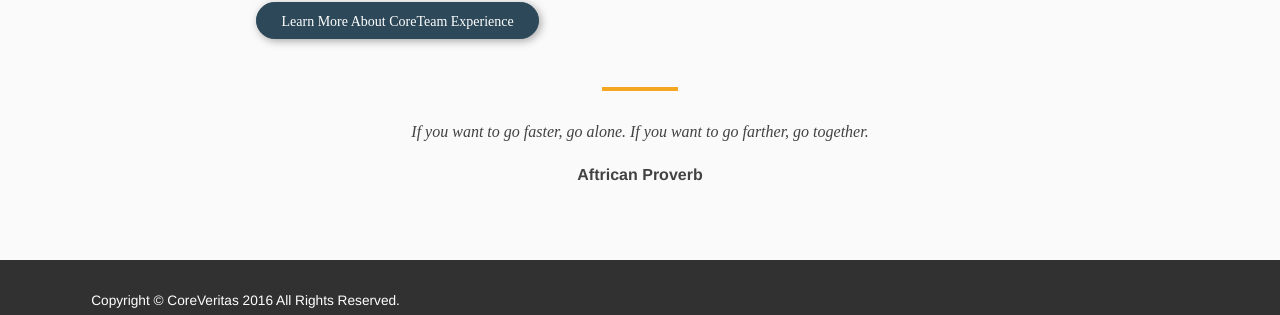
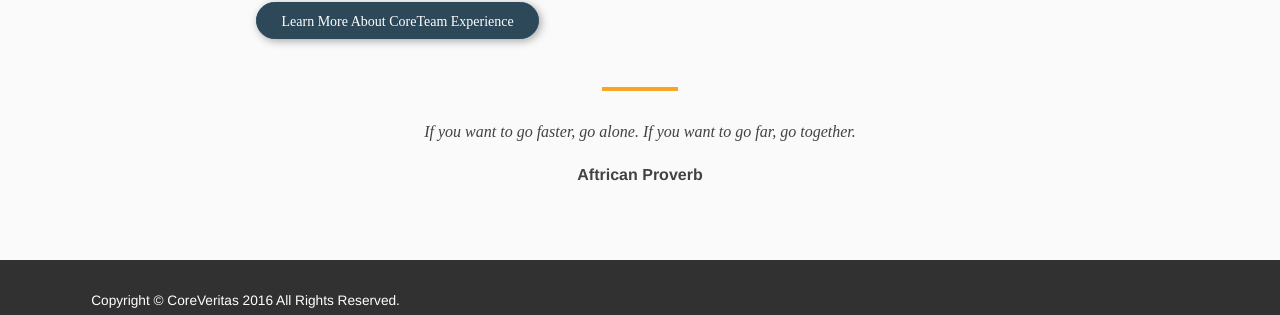
Before and after one commit to michaeldmcqueen/coreveritas.org, a Jekyll site: the page built from pages/team/team.md, in a window 1280 px wide. Shown: the part 713-1028 px from the top of the page. Built offline with Jekyll 4.4.1, drawn with Linux system fonts in a browser that asks for light colours; nearby versions of some CDN libraries.

Commit message:
Updated '/pages/team/team.md' via CloudCannon

```diff
--- a/pages/team/team.md
+++ b/pages/team/team.md
@@ -4,7 +4,7 @@
 title: Team.
 subtitle: Help your team move to new heights of performance.
 header_image_path: /assets/images/sub-page-headers/team.jpg
-quote: 'If you want to go faster, go alone.  If you want to go farther, go together.'
+quote: "If you want to go faster, go alone.  \n\nIf you want to go far, go together."
 quote_attribute: Aftrican Proverb
 ---
 
```
